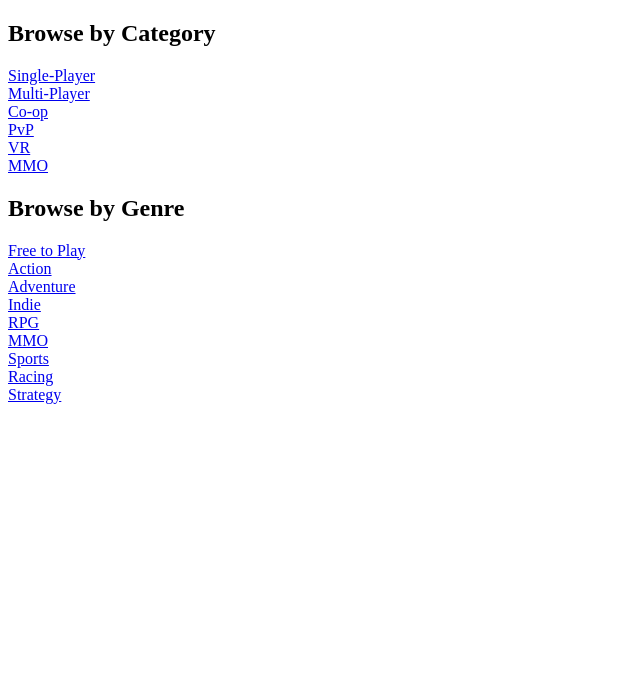
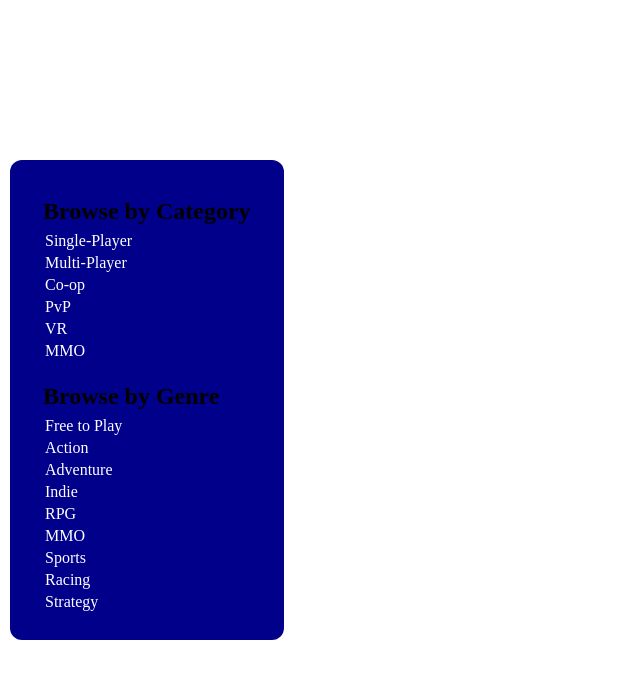
Before and after one commit to Mihir-C-Patil/Kelvin-Games-WebApp_COMPSCI-235-A4, a Flask app: template games/templates/index.html in a window 1280 px wide. Shown: the top 679 px of the page, without its empty margins (0-640 px from the left). Run offline with Flask 3, Linux system fonts and the light colour scheme; the template is opened without the code that fills it, so the values that code supplies are empty.

Commit message:
Added basic styles to sidebar.

```diff
--- a/games/static/css/style.css
+++ b/games/static/css/style.css
@@ -1,5 +1,36 @@
+* {
+  box-sizing: border-box;
+  margin: 0;
+  padding: 0;
+}
+
+.sidebar {
+  position: fixed;
+  top: 20%;
+  bottom: 20%;
+  left: 10px;
+  background-color: darkblue;
+  border-radius: 12px;
+  padding: 25px;
+}
+
+.sidebar__section {
+  padding: 0.5em;
+}
+
 .sidebar__ul {
   list-style: none;
-  padding: 0;
-  margin: 0;
 }
+
+.sidebar__heading {
+  padding: 5px 0 5px 0;
+}
+
+.sidebar__li {
+  padding: 2px;
+}
+
+.sidebar__li a {
+  text-decoration: none;
+  color: white;
+}
```
